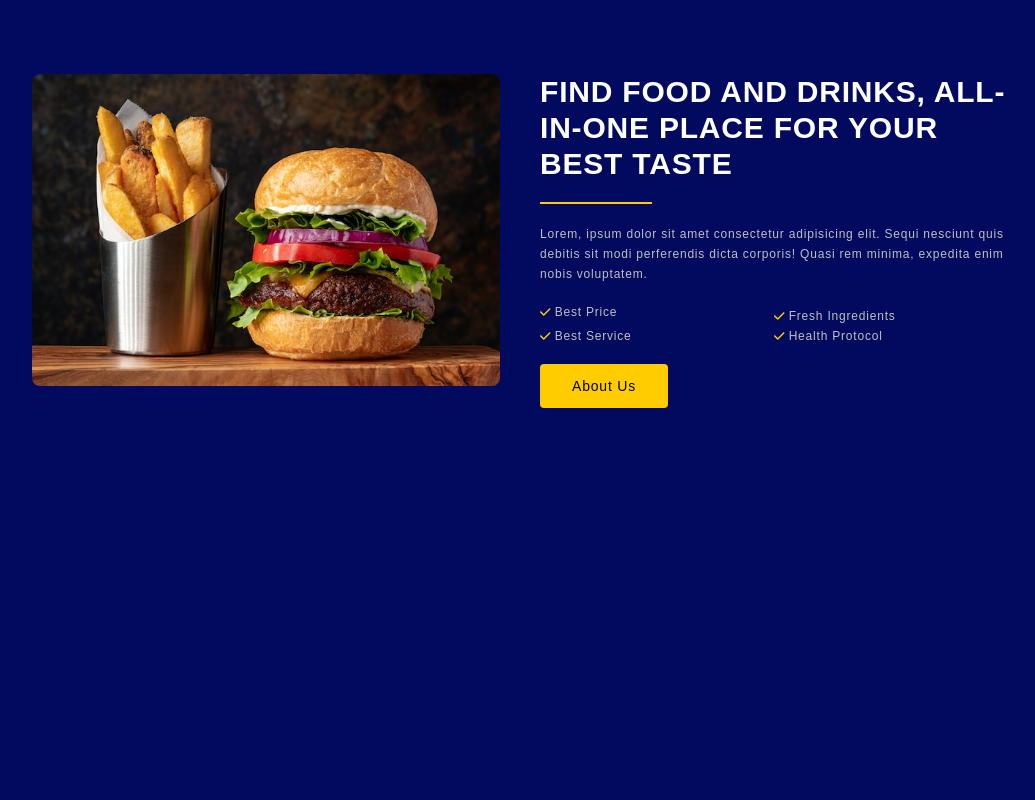
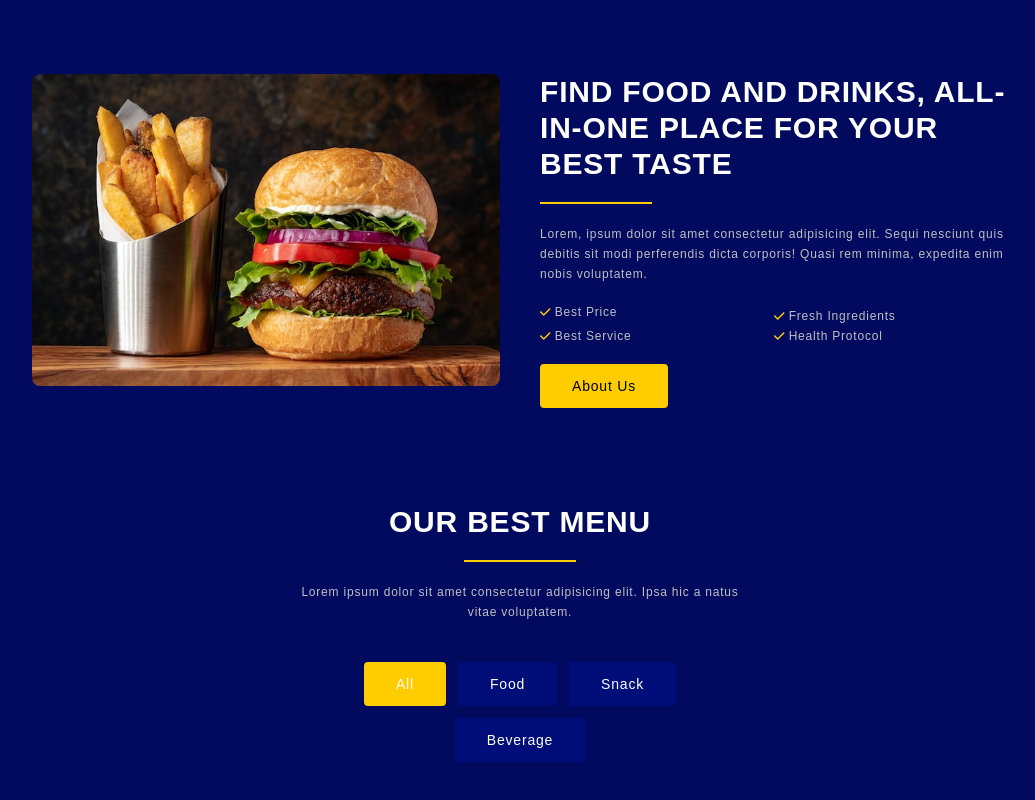
Before and after one commit to Guillermotrejo1/flores, a Next.js app: page / in a window 1280 px wide. Shown: the part 1134-1934 px from the top of the page, without its empty margins (120-1155 px from the left). Before the commit the page ends 1558 px from the top, so only its background shows below. Built offline with nearby package versions, Linux system fonts and the light colour scheme.

Commit message:
working on menu section, created btns and added logic for active button

```diff
--- /dev/null
+++ b/components/Menu.jsx
@@ -0,0 +1,53 @@
+import { useState } from "react";
+
+const Menu = () => {
+  const [isAllActive, setIsAllActive] = useState(true);
+  const [isFoodActive, setIsFoodActive] = useState(false);
+  const [isSnackActive, setIsSnackActive] = useState(false);
+  const [isBeverageActive, setIsBeverageActive] = useState(false);
+
+  const buttons = [
+    { label: 'All', value: 'all', isActive: isAllActive, setIsActive: setIsAllActive },
+    { label: 'Food', value: 'food', isActive: isFoodActive, setIsActive: setIsFoodActive },
+    { label: 'Snack', value: 'snack', isActive: isSnackActive, setIsActive: setIsSnackActive },
+    { label: 'Beverage', value: 'beverage', isActive: isBeverageActive, setIsActive: setIsBeverageActive },
+  ];
+
+  return (
+    <section>
+      <div className="container">
+        <div className="max-w-md mx-auto text-center">
+          <h2 className="section__title">OUR BEST MENU</h2>
+          <div className="separator mx-auto"></div>
+          <p className="paragraph">
+            Lorem ipsum dolor sit amet consectetur adipisicing elit. Ipsa
+            hic a natus vitae voluptatem.
+          </p>
+          <div>
+            <ul className="flex flex-wrap justify-center gap-3 py-10">
+              {buttons.map((button) => (
+                <li
+                  key={button.value}
+                  className={`btn hover:bg-secondaryColor ${button.isActive ? 'bg-secondaryColor' : 'bg-primaryColorLight'}`}
+                  onClick={() => {
+                    buttons.forEach((btn) => {
+                      if (btn.value === button.value) {
+                        btn.setIsActive(true);
+                      } else {
+                        btn.setIsActive(false);
+                      }
+                    });
+                  }}
+                >
+                  {button.label}
+                </li>
+              ))}
+            </ul>
+          </div>
+        </div>
+      </div>
+    </section>
+  );
+};
+
+export default Menu;
--- a/pages/index.tsx
+++ b/pages/index.tsx
@@ -3,6 +3,7 @@ import Hero from "../components/Home.jsx"
 import Category from "../components/Category.jsx"
 import Promo from "../components/Promo.jsx"
 import About from "../components/About.jsx"
+import Menu from "../components/Menu.jsx"
 
 export default function Home() {
   return (
@@ -13,6 +14,7 @@ export default function Home() {
       <Category />
       <Promo />
       <About />
+      <Menu />
     </main>
     </>
   );
```
